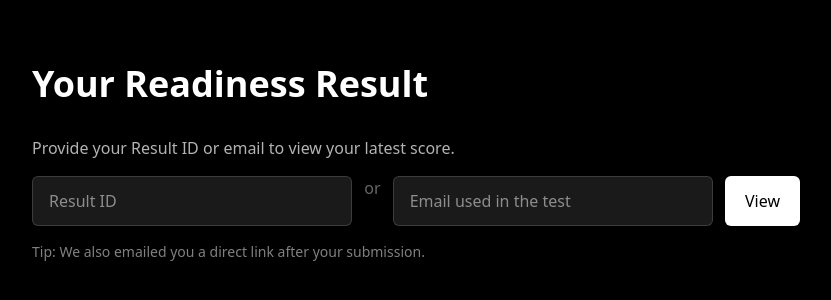
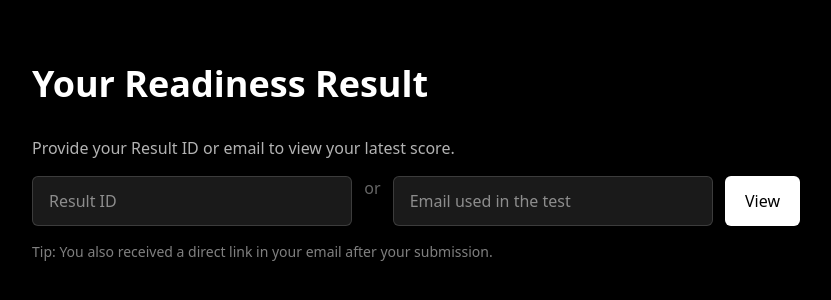
Before and after one commit to IG007-evolve/evolve-landing, a Next.js app: page /readiness-result in a window 1280 px wide. Shown: the top 300 px of the page, without its empty margins (224-1055 px from the left). Built offline with nearby package versions, Linux system fonts and the light colour scheme.

Commit message:
Add readiness result page + integration

```diff
--- a/src/app/readiness-result/page.tsx
+++ b/src/app/readiness-result/page.tsx
@@ -1,18 +1,13 @@
-// app/readiness-result/page.tsx
-import React from "react";
+// ✅ Server Component — auto fetches data if ?id= is present
+export const dynamic = "force-dynamic";
 
 const GS_WEB_APP = "https://script.google.com/macros/s/AKfycbwZxC6hoqkj5LouCrJoWQMMAshA6QcHqIOGCtJflVtO6pAaAsaG0nISYzoB4vUe1_EB/exec";
 
-export default async function ResultPage({
-    searchParams,
-}: {
-    searchParams: { id?: string; email?: string };
-}) {
-    const id = searchParams?.id;
-    const email = searchParams?.email;
+export default async function ResultPage({ searchParams }: { searchParams: { id?: string; email?: string } }) {
+  const id = searchParams?.id?.trim();
+  const email = searchParams?.email?.trim();
 
   let data: any = null;
-
   if (id || email) {
     const query = id ? `id=${id}` : `email=${email}`;
     const res = await fetch(`${GS_WEB_APP}?${query}`, { cache: "no-store" });
@@ -20,10 +15,12 @@ export default async function ResultPage({
   }
 
   const hasData = data && !data.error;
+
   return (
     <div className="min-h-screen bg-black text-white px-6 md:px-10 py-16">
       <div className="max-w-3xl mx-auto">
         <h1 className="text-3xl md:text-4xl font-semibold">Your Readiness Result</h1>
+
         {!hasData ? (
           <div className="mt-8 space-y-4">
             <p className="text-white/70">Provide your Result ID or email to view your latest score.</p>
@@ -43,7 +40,7 @@ export default async function ResultPage({
               />
               <button className="px-5 py-3 rounded-md bg-white text-black font-medium">View</button>
             </form>
-                        <p className="text-sm text-white/50">Tip: We also emailed you a direct link after your submission.</p>
+            <p className="text-sm text-white/50">Tip: You also received a direct link in your email after your submission.</p>
           </div>
         ) : (
           <div className="mt-8 space-y-6">
```
Lines whose indentation alone changed are shown as unchanged.
